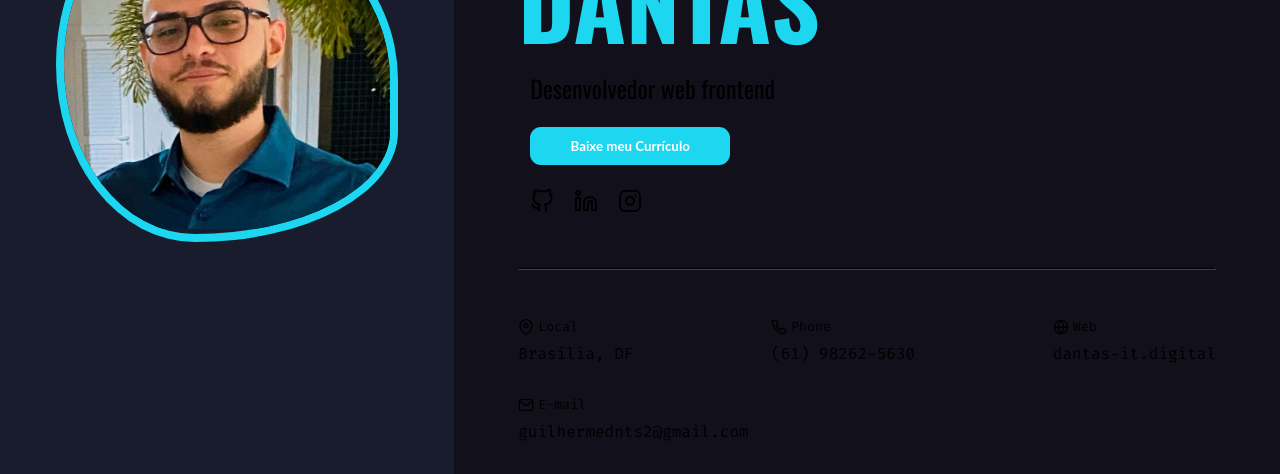
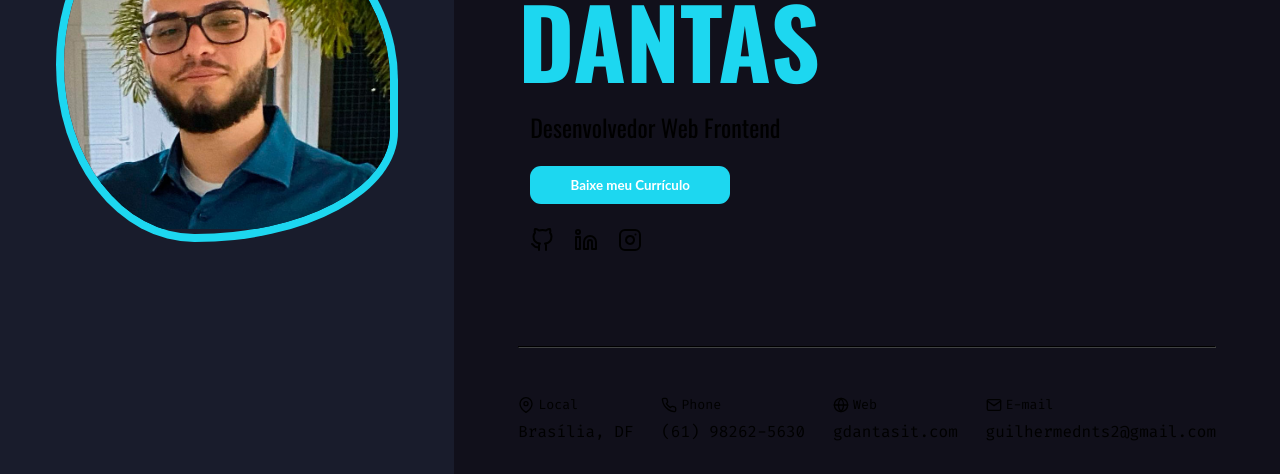
Before and after one commit to GuilhermeAugustodSD/portifolio, a Next.js app: page / in a window 1280 px wide. Shown: the part 326-800 px from the top of the page. Built offline with nearby package versions, Linux system fonts and the light colour scheme; no server answers.

Commit message:
Algumas alterações

```diff
--- a/pages/index.js
+++ b/pages/index.js
@@ -9,8 +9,6 @@ import { useState, useEffect } from 'react'
 import HeaderSection from '../components/Header/HeaderSection'
 import Expertise from '../components/Home/Expertise/Expertise'
 import Skills from '../components/Home/Skills/Skills'
-
-// const api = 'https://cv.vini.digital/api';
 
 export default function Home() {
 
@@ -45,11 +43,11 @@ export default function Home() {
         <link rel="icon" href="/favicon.ico" />
 
         <meta property="og:locale" content="pt_BR" />
-        <meta property="og:url" content="https://cv.vini.digital" />
+        <meta property="og:url" content="https://gdantasit.com" />
         <meta property="og:title" content="Guilherme Dantas - Desenvolvedor web, Frontend" />
         <meta property="og:site_name" content="Dantas IT" />
         <meta property="og:description" content="Currículum Vitae" />
-        <meta property="og:image" content="https://cv.vini.digital/images/share.png" /> {/* Alterar isso dps de saber o nome do site*/}
+        <meta property="og:image" content="https://gdantasit.com/images/share.png" /> {/* Alterar isso dps de saber o nome do site*/}
         <meta property="og:image:type" content="image/png" />
         <meta property="og:image:width" content="1200" />
         <meta property="og:image:height" content="630" />
@@ -61,7 +59,7 @@ export default function Home() {
 
         <div className={`${styles.col} ${styles.col1}`}>
           <picture>
-            <Image src="/images/avatar.jpeg" alt="Foto Vinícius" width={540} height={400} />
+            <Image src="/images/avatar.jpeg" alt="Foto Guilherme" width={540} height={400} />
           </picture>
         </div>
 
@@ -80,7 +78,7 @@ export default function Home() {
 
           <div className={styles.contentBody}>
             <h1>Guilherme Dantas</h1>
-            <h2>Desenvolvedor web<span> frontend </span></h2>
+            <h2>Desenvolvedor Web<span> Frontend </span></h2>
             <button>
               <a href='/pdf/cv.pdf' target="blanc">Baixe meu Currículo</a>
             </button>
@@ -117,7 +115,7 @@ export default function Home() {
                   <small>Web</small>
                 </div>
                 <div>
-                  <Link href="https://dantas-it.digital">dantas-it.digital</Link>
+                  <Link href="https://dantas-it.digital">gdantasit.com</Link>
                 </div>
               </li>
               <li className={styles.email}>
--- a/styles/Home.module.scss
+++ b/styles/Home.module.scss
@@ -321,6 +321,8 @@
               a{
                 @media(max-width: $screen-sm){
                   font-size: .8rem;
+                  max-width: 132px;
+                  overflow: scroll;
                 }
               }
             }
```
Also changed, not shown: public/images/share.png.
